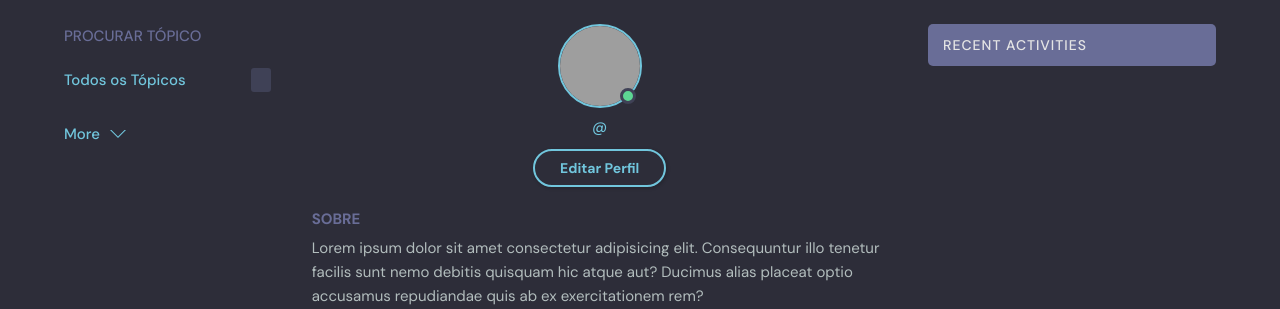
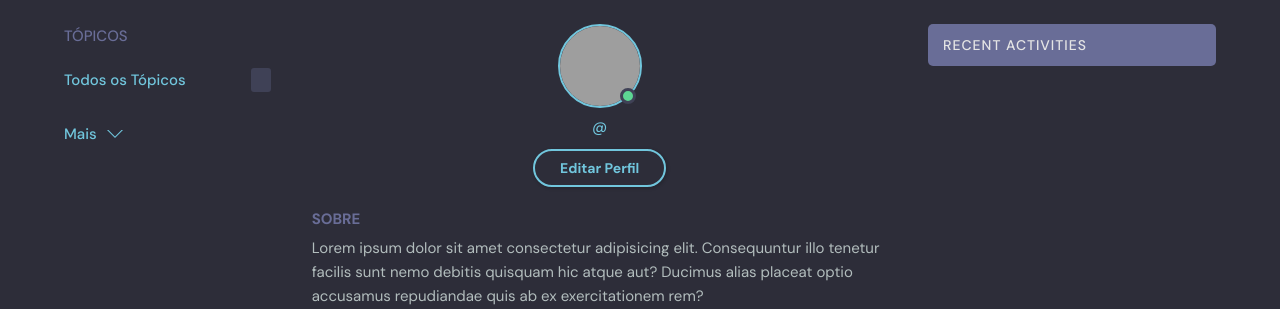
Before and after one commit to dimasabreu/Site-Django, a Django app: template base/templates/base/profile.html in a window 1280 px wide. Shown: the part 76-385 px from the top of the page. Run offline with Django 4.2, Linux system fonts and the light colour scheme; the template is opened without the code that fills it, so the values that code supplies are empty; grey boxes are pictures that could not be loaded.

Commit message:
topico web

```diff
--- a/base/templates/base/topic_component.html
+++ b/base/templates/base/topic_component.html
@@ -1,6 +1,6 @@
 <div class="topics">
     <div class="topics__header">
-      <h2>Procurar Tópico</h2>
+      <h2>Tópicos</h2>
     </div>
     <ul class="topics__list">
       <li>
@@ -8,13 +8,13 @@
       </li>
       {% for topic in topics %}
       <li>
-        <a href="{% url 'home' %}?q={{topic.name}}">{{topic.name}} <span>{{topic.room_set.all.count}}</span></a>
+        <a href="{% url 'home' %}?q={{topic.name}}">{{ topic.name }} <span>{{topic.room_set.all.count}}</span></a>
       </li>
       {% endfor %}
-    <a class="btn btn--link" href="topics.html">
-      More
+    <a class="btn btn--link" href="{% url 'topics' %}">
+      Mais
       <svg version="1.1" xmlns="http://www.w3.org/2000/svg" width="32" height="32" viewBox="0 0 32 32">
-        <title>chevron-down</title>
+        <title>seta-baixo</title>
         <path d="M16 21l-13-13h-3l16 16 16-16h-3l-13 13z"></path>
       </svg>
     </a>
```
